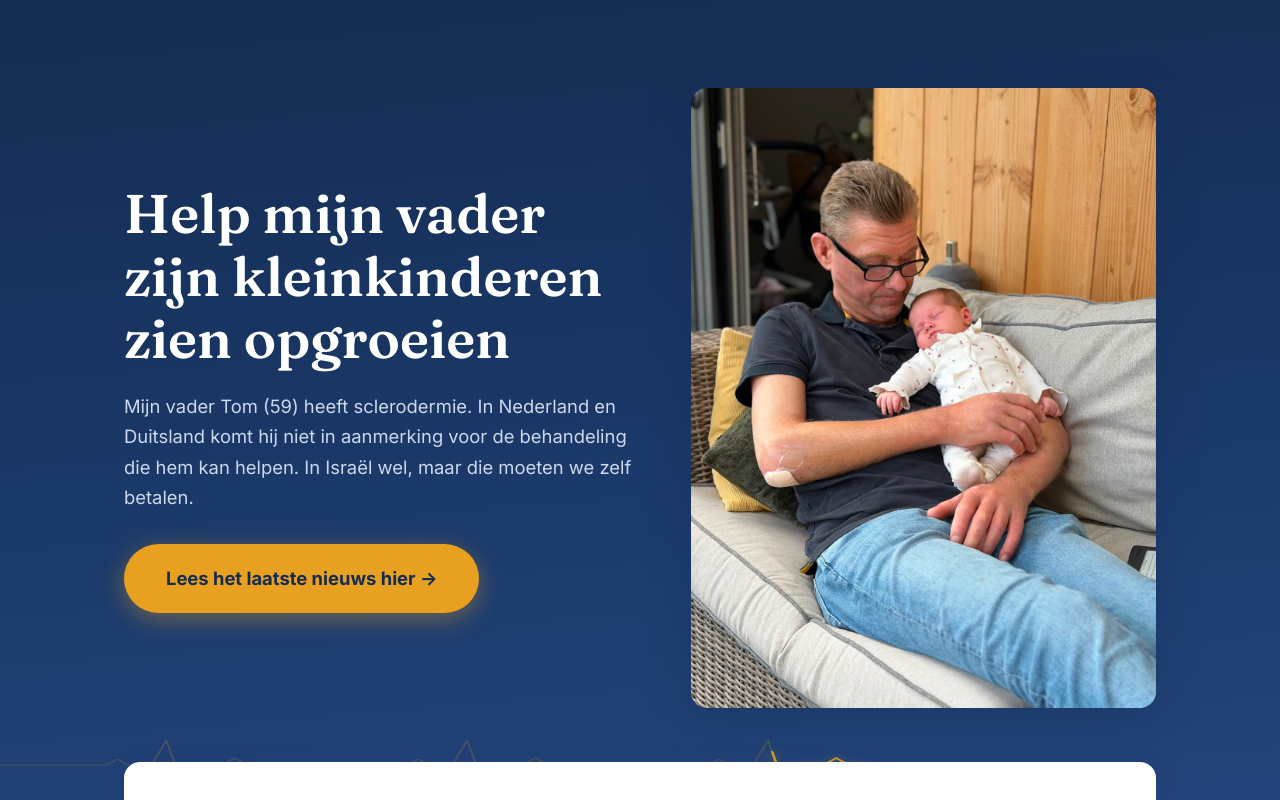
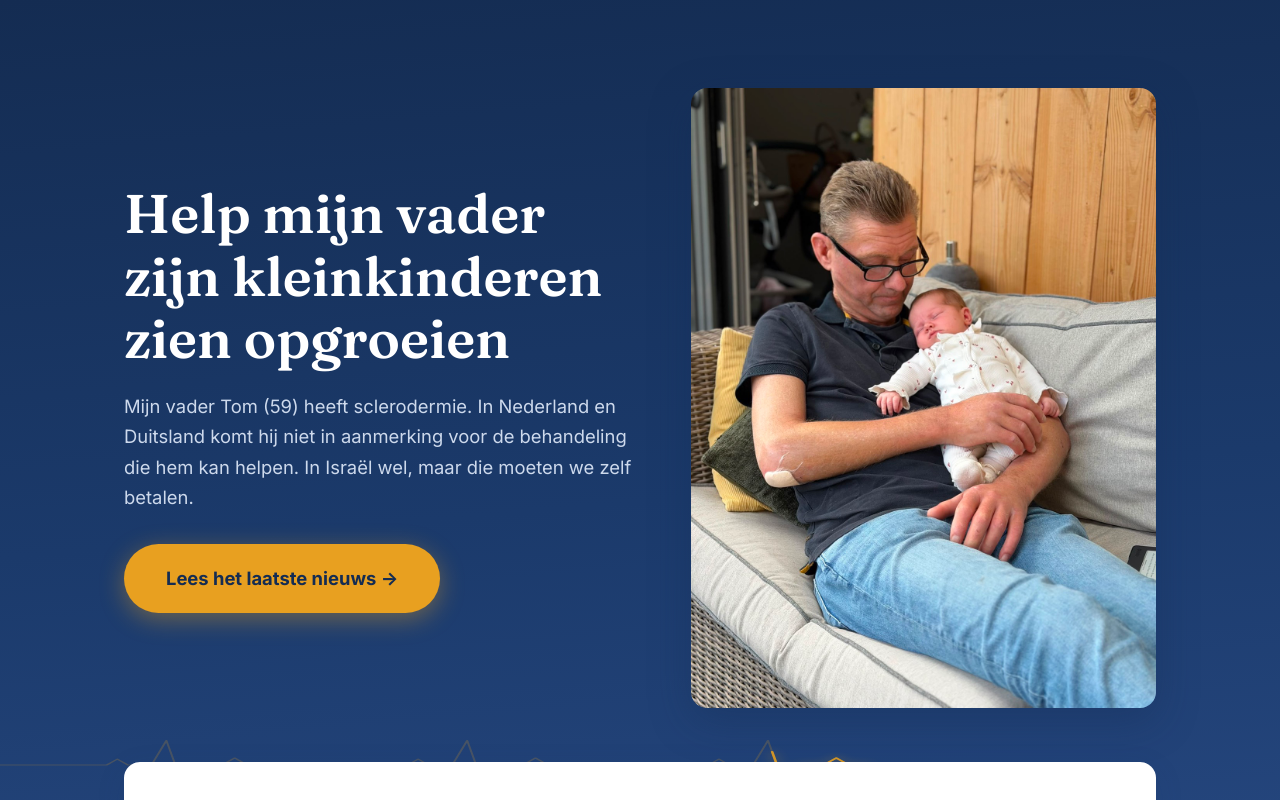
Before and after one commit to arnowals-art/help-tom, a React (Vite) app: page / in a window 1280 px wide. Shown: the top 800 px of the page. Built offline with nearby package versions, Linux system fonts and the light colour scheme; no server answers.

Commit message:
14 juli update toegevoegd

```diff
--- a/src/components/Hero.jsx
+++ b/src/components/Hero.jsx
@@ -12,7 +12,7 @@ export default function Hero() {
             helpen. In Israël wel, maar die moeten we zelf betalen.
           </p>
           <a href="#updates" className="btn btn-gold btn-big">
-            Lees het laatste nieuws hier →
+            Lees het laatste nieuws →
           </a>
         </div>
 
```
